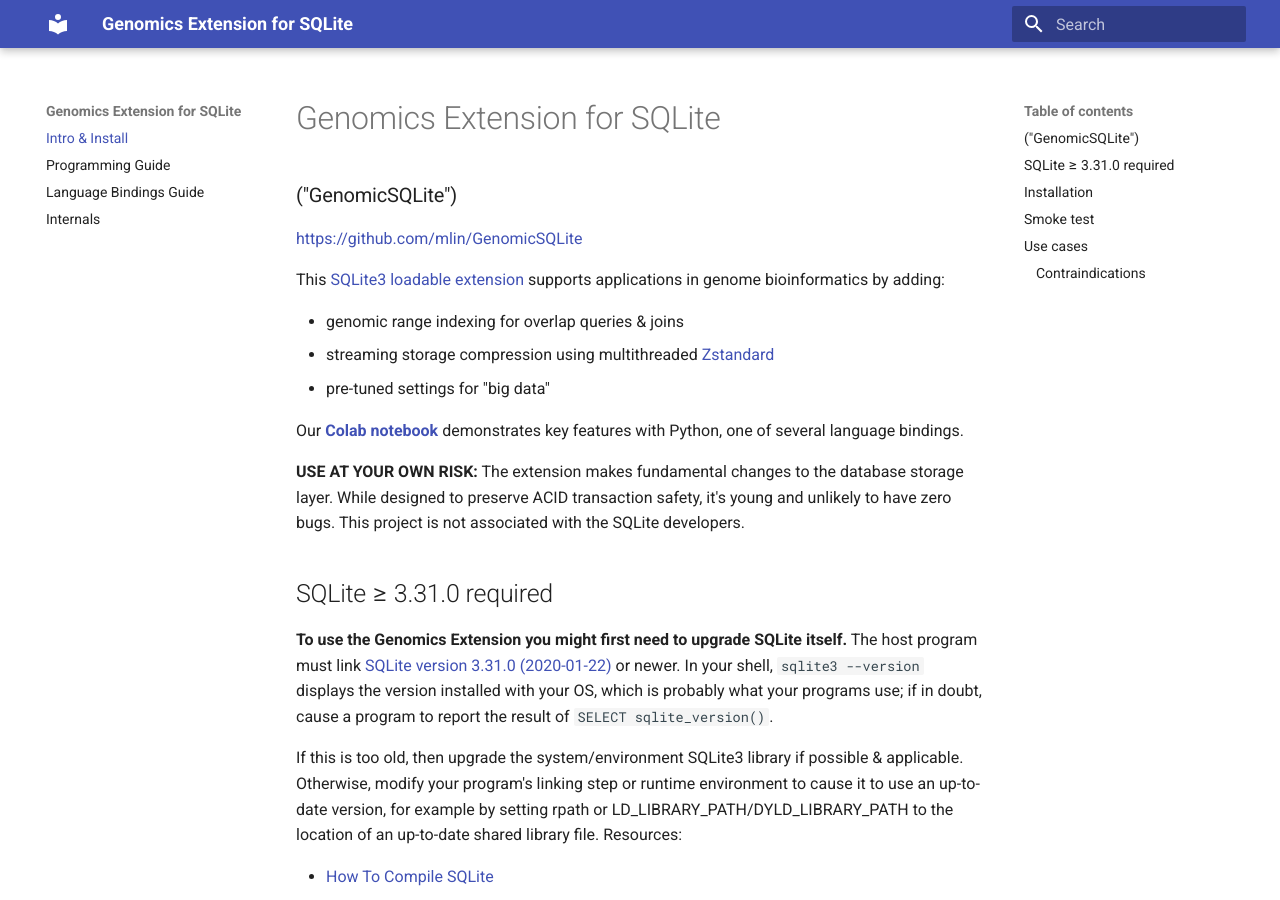
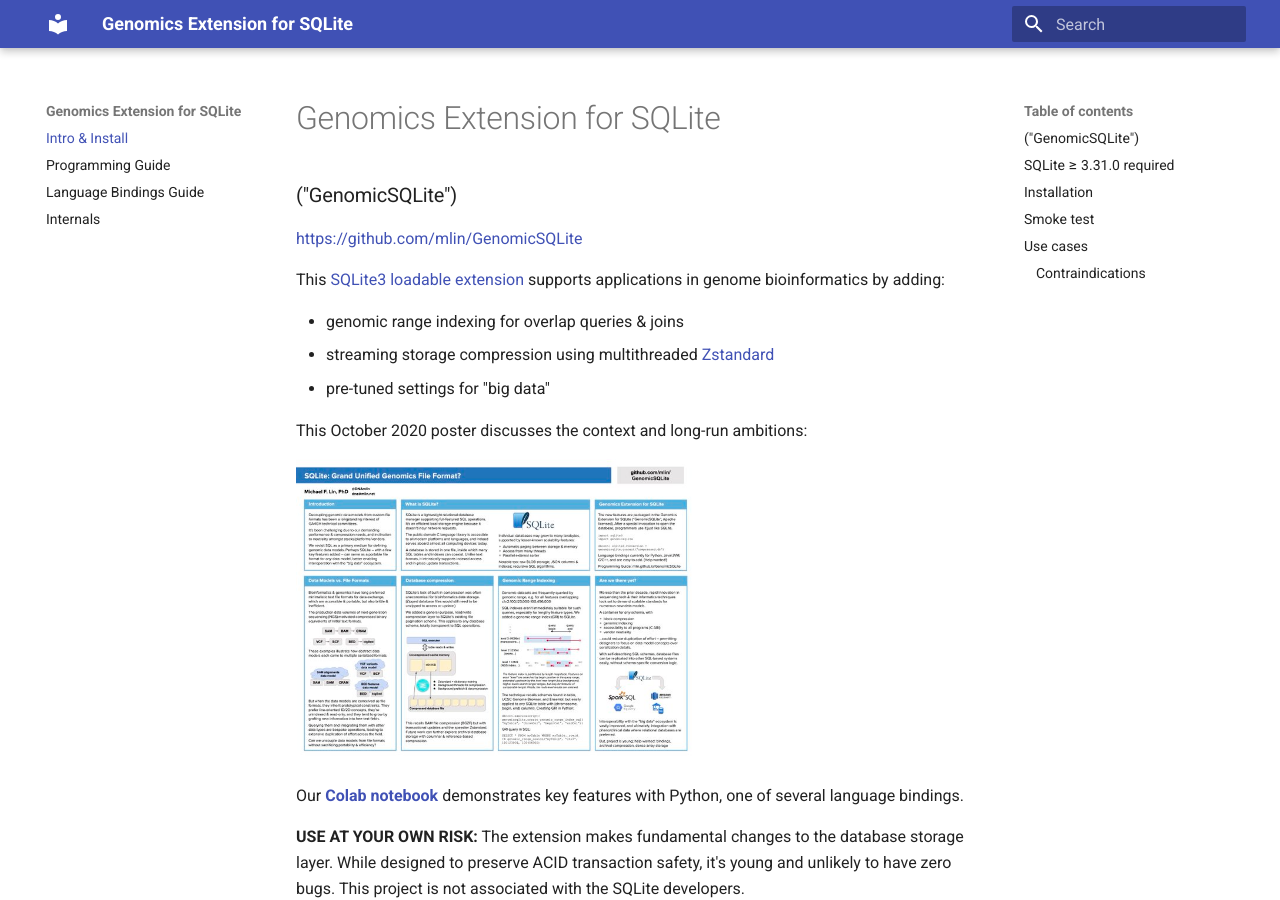
Before and after one commit to mlin/GenomicSQLite, an MkDocs documentation site: the page built from docs/index.md, in a window 1280 px wide and 900 px high. Built offline with MkDocs 1.6.1 and Material for MkDocs 9.7.7, drawn with Linux system fonts in a browser that asks for light colours.

Commit message:
add poster

```diff
--- a/docs/index.md
+++ b/docs/index.md
@@ -9,6 +9,10 @@
 * genomic range indexing for overlap queries & joins
 * streaming storage compression using multithreaded [Zstandard](https://facebook.github.io/zstd/)
 * pre-tuned settings for "big data"
+
+This October 2020 poster discusses the context and long-run ambitions:
+
+[<img src="GA4GH_8thPlenary_poster_mlin_v2.thumb.jpeg" width="400" alt="GenomicSQLite Poster"/>](GA4GH_8thPlenary_poster_mlin_v2.pdf)
 
 Our **[Colab notebook](https://colab.research.google.com/drive/1OlHPOcRQBhDmEnS1wtOdtUGDkcD7LtKx?usp=sharing)** demonstrates key features with Python, one of several language bindings.
 
```
Also changed, not shown: README.md (+4 -0 lines), docs/GA4GH_8thPlenary_poster_mlin_v2.thumb.jpeg (added), 1 other file.
